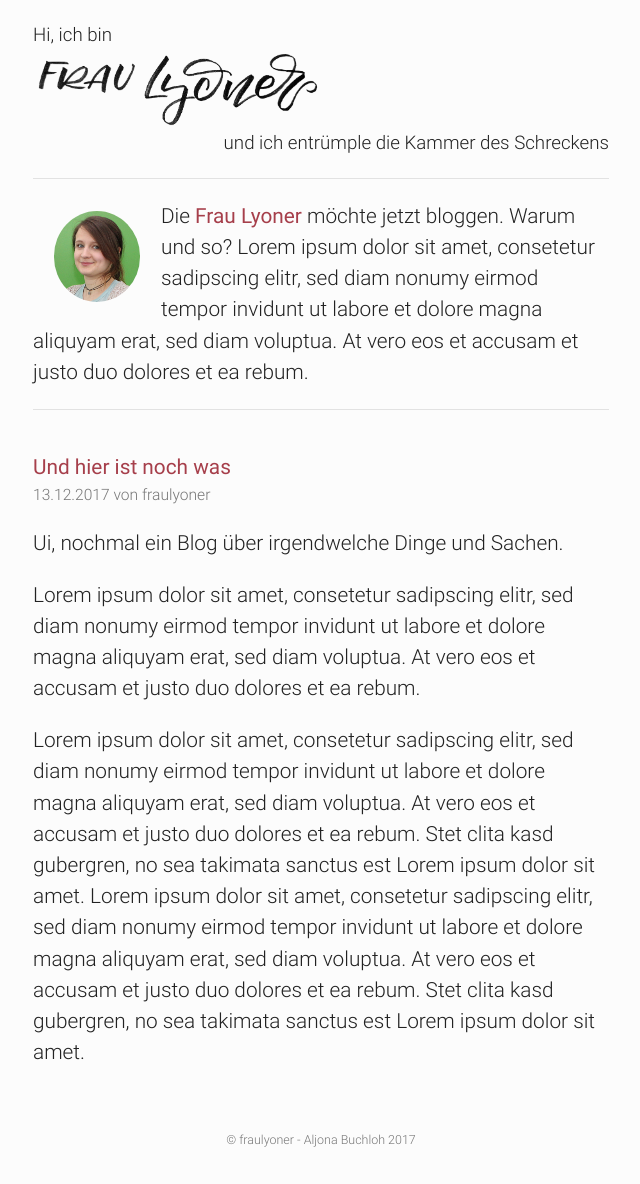
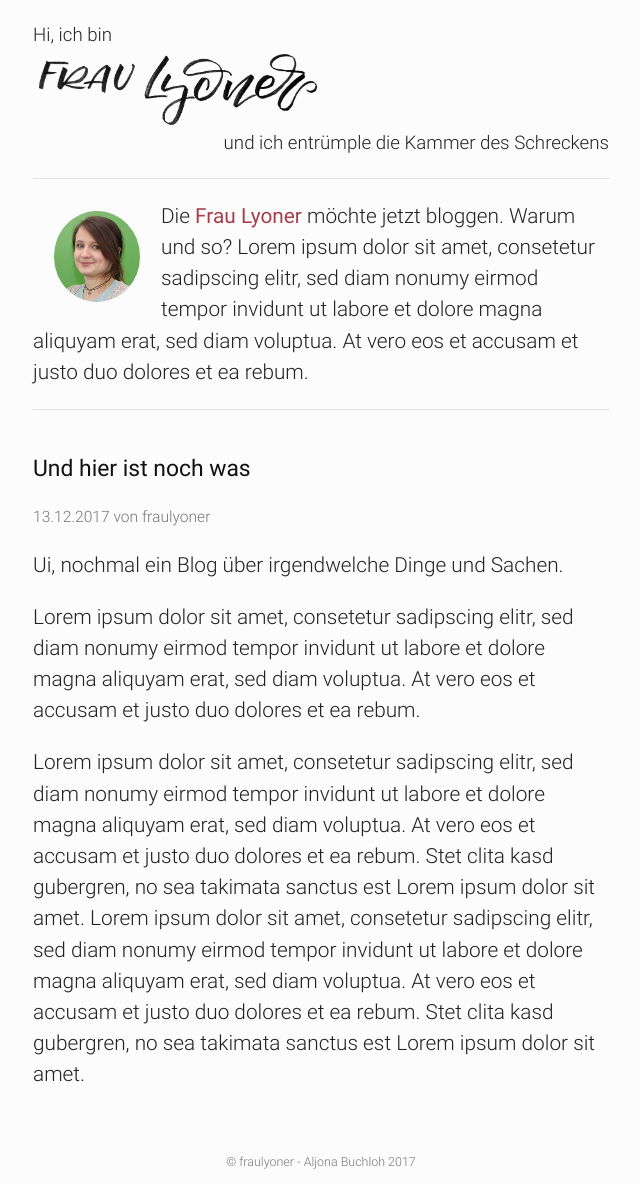
Before and after one commit to fraulyoner/fraulyoner.github.io, a Jekyll site: the page built from _posts/2017-12-13-Number-Two.html, in a window 1280 px wide. Shown: the whole page, without its empty margins (319-959 px from the left). Built offline with Jekyll 4.4.1, drawn with Linux system fonts in a browser that asks for light colours; before the commit the page ends 1162 px from its top, so only the background shows below that.

Commit message:
Remove link of blog post header

```diff
--- a/_layouts/post.html
+++ b/_layouts/post.html
@@ -3,7 +3,7 @@ layout: blog
 ---
 
 <article class="post">
-  <h3><a href="{{ page.url }}">{{ page.title }}</a></h3>
+  <h2>{{ page.title }}</h2>
   <p class="date">{{ page.date | date: "%d.%m.%Y" }} von fraulyoner</p>
 
   <div class="entry">
```
